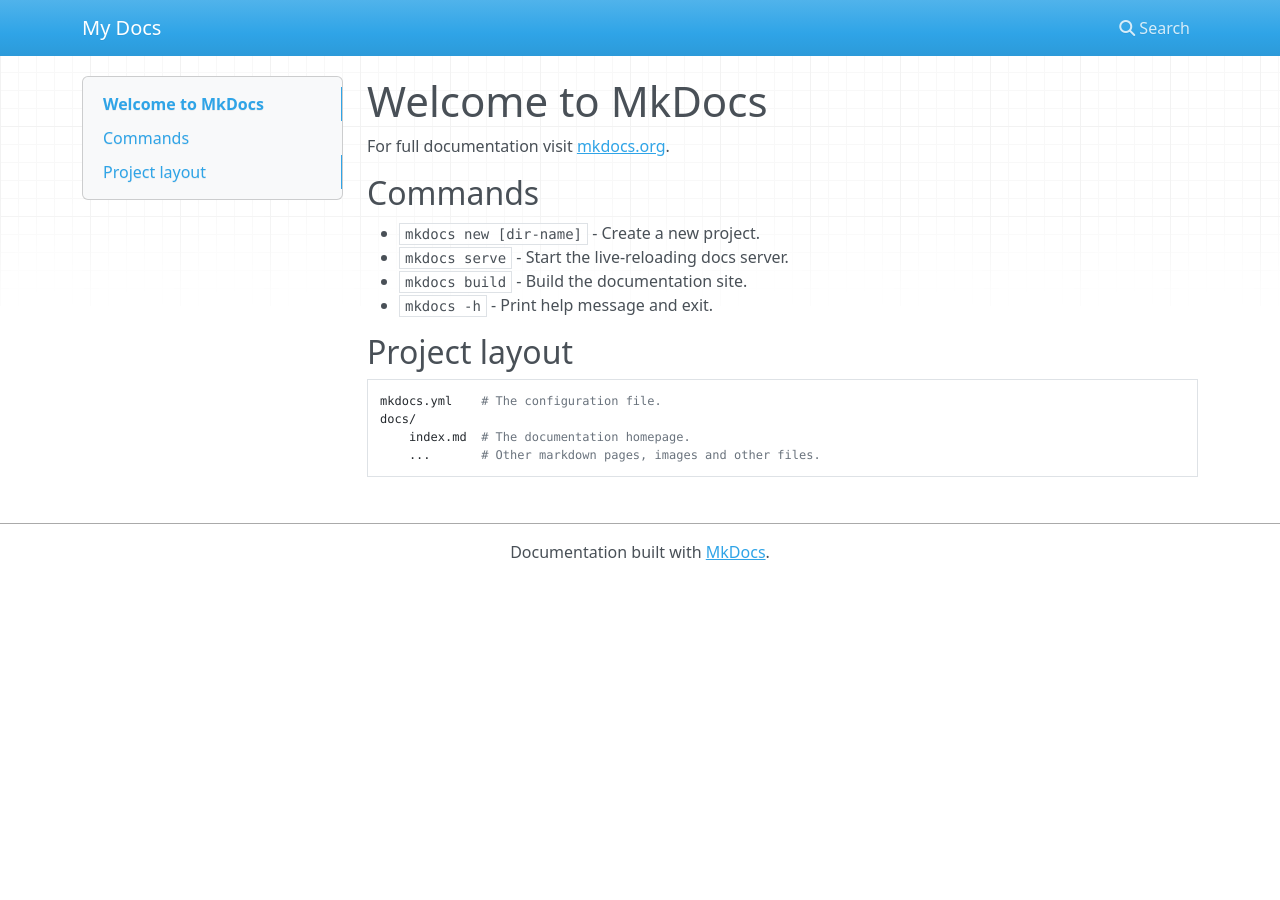
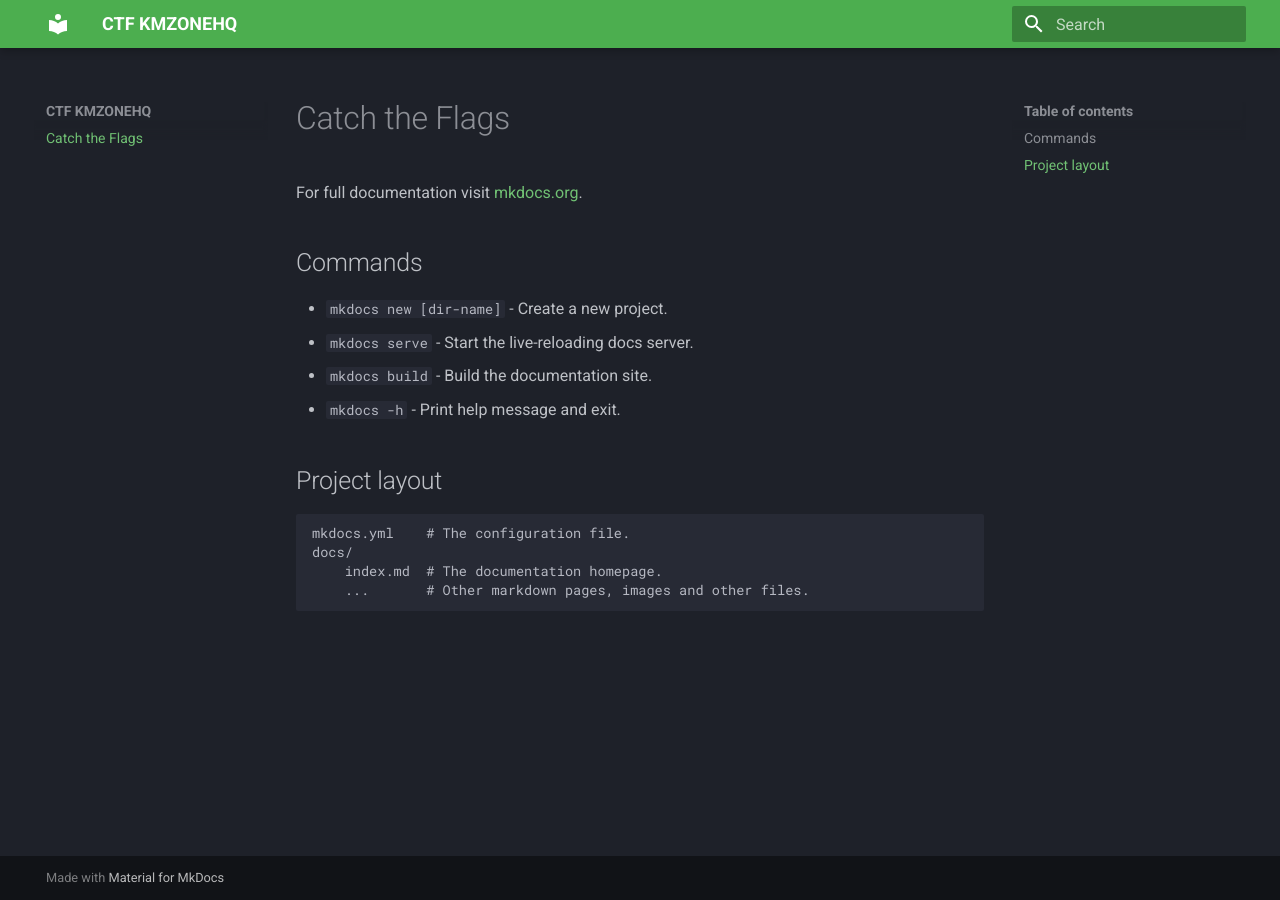
Before and after one commit to kentmrtnr/kmzonehq-ctf, an MkDocs documentation site: the page built from docs/index.md, in a window 1280 px wide. Built offline with MkDocs 1.6.1 and Material for MkDocs 9.7.7, drawn with Linux system fonts in a browser that asks for light colours; nearby versions of some CDN libraries.

Commit message:
test update

```diff
--- a/docs/index.md
+++ b/docs/index.md
@@ -1,4 +1,4 @@
-# Welcome to MkDocs
+# Catch the Flags
 
 For full documentation visit [mkdocs.org](https://www.mkdocs.org).
 
--- a/mkdocs.yml
+++ b/mkdocs.yml
@@ -1 +1,7 @@
-site_name: My Docs
+site_name: CTF KMZONEHQ
+theme:
+  name: material
+  palette:
+    scheme: slate
+    primary: green
+    accent: deep purple
```
